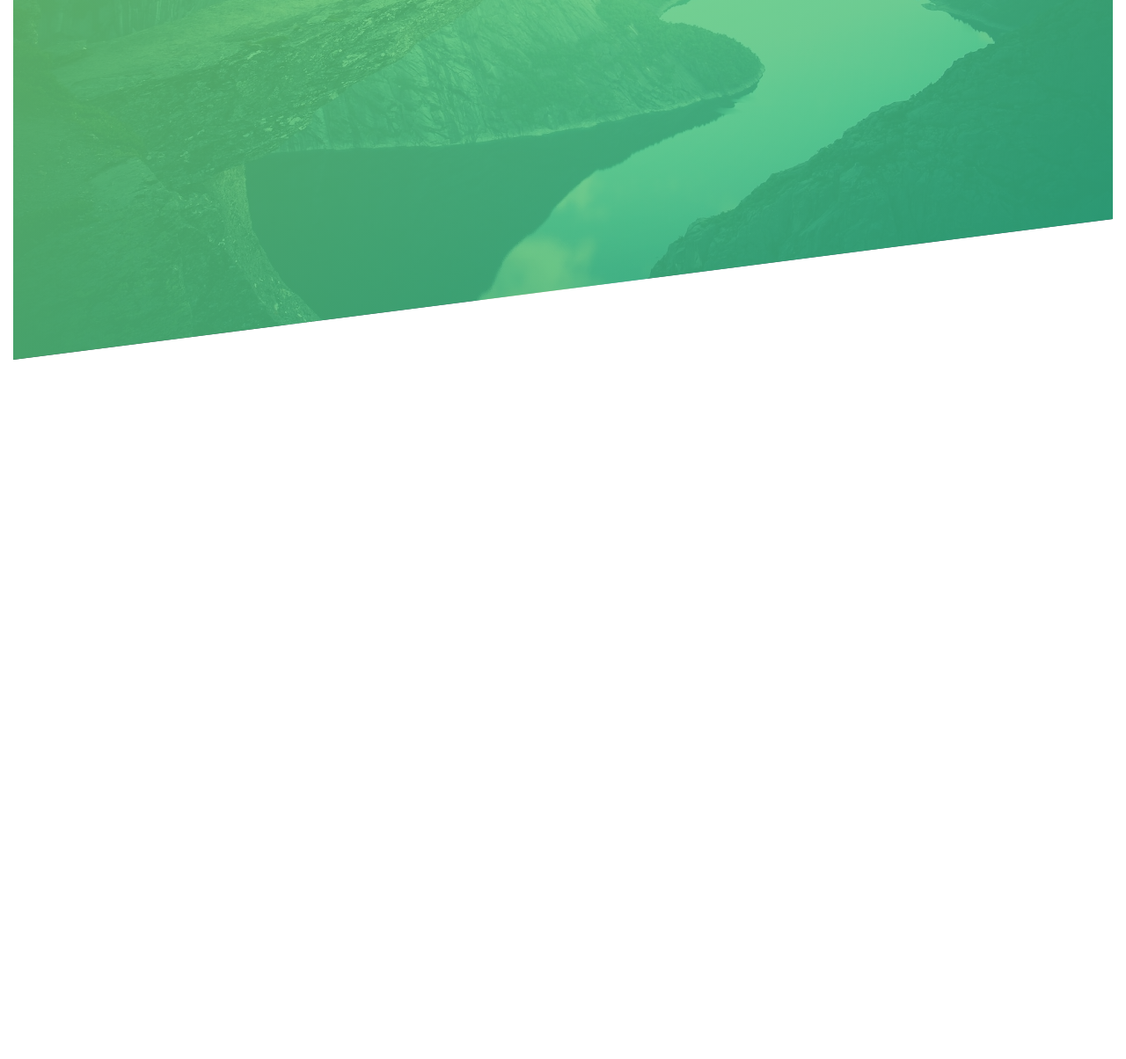
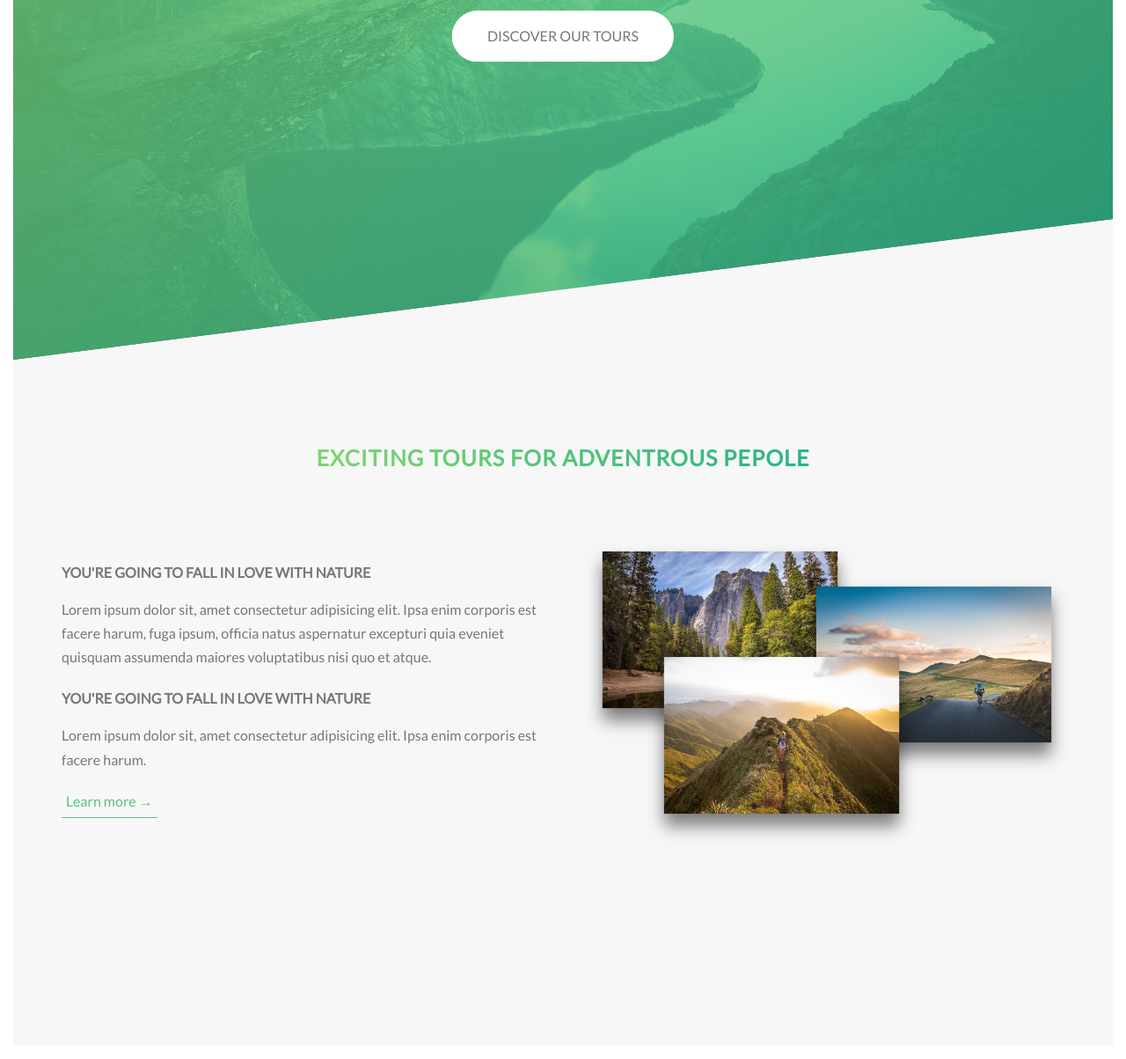
Before and after one commit to momenhassan96/Natours, a website: page index.html in a window 1280 px wide. Shown: the part 366-1570 px from the top of the page at 88% size. Before the commit the page ends 800 px from the top, so only its background shows below. Drawn offline with Linux system fonts and the light colour scheme.

Commit message:
NAT-4 : add about section

```diff
--- a/index.html
+++ b/index.html
@@ -22,5 +22,38 @@
             <a href="#" class="btn btn-white btn-animated">discover our tours</a>
         </div>
     </header>
+    <main>
+        <section class="about-section">
+            <div class="text-center margin-bottom">
+                <h2 class="header-about">
+                    Exciting tours for adventrous pepole
+                </h2>
+            </div>
+            <div class="row">
+                <div class="col-1-of-2">
+                    <div class="header-text">
+                        YOU'RE GOING TO FALL IN LOVE WITH NATURE
+                    </div>
+                    <div class="about-pragraph">
+                        Lorem ipsum dolor sit, amet consectetur adipisicing elit. Ipsa enim corporis est facere harum, fuga ipsum, officia natus aspernatur excepturi quia eveniet quisquam assumenda maiores voluptatibus nisi quo et atque.
+                    </div>
+                    <div class="header-text">
+                        YOU'RE GOING TO FALL IN LOVE WITH NATURE
+                    </div>
+                    <div class="about-pragraph">
+                        Lorem ipsum dolor sit, amet consectetur adipisicing elit. Ipsa enim corporis est facere harum.
+                    </div>
+                    <a href="#" class="btn-learn-more">Learn more &rarr;</a>
+                </div>
+                <div class="col-1-of-2">
+                    <div class="section-photo">
+                        <img src="images/nat-1-large.jpg" alt="nat-1" class="photos photo-nat-1"/>
+                        <img src="images/nat-2-large.jpg" alt="nat-2" class="photos photo-nat-2"/>
+                        <img src="images/nat-3-large.jpg" alt="nat-3" class="photos photo-nat-3"/>
+                    </div>
+                </div>
+            </div>
+        </section>
+    </main>
 </body>
 </html>
--- a/package.json
+++ b/package.json
@@ -4,7 +4,7 @@
   "description": "",
   "main": "index.js",
   "scripts": {
-    "natours": "node-sass sass/main.scss css/style.css -w"
+    "natours": "node-sass sass/main.scss css/style.css"
   },
   "repository": {
     "type": "git",
--- a/sass/abstract/_mixins.scss
+++ b/sass/abstract/_mixins.scss
@@ -0,0 +1,7 @@
+@mixin clearfix {
+    &::after{
+        content: "";
+        display:table;
+        clear: both;
+    }
+}
--- a/sass/abstract/_variables.scss
+++ b/sass/abstract/_variables.scss
@@ -1,6 +1,14 @@
+//COLOR
 $color-primary:#55c57a;
 $color-primary-light:#7ed56f;
 $color-primary-dark:#28b485;
 $color-white:#fff;
 $color-grey:#777;
 $color-black:#000;
+$color-light-grey:#f7f7f7;
+
+
+//Grid
+$gutter-vertical:8rem;
+$gutter-horizontal:6rem;
+$grid-width:114rem;
--- a/sass/base/_typography.scss
+++ b/sass/base/_typography.scss
@@ -5,3 +5,34 @@ body {
     line-height: 1.7;
     color: $color-grey;
 }
+
+.header-about{
+    display:inline-block;
+    font-weight: 700;
+    font-size: 2.5rem;
+    text-transform: uppercase;
+    letter-spacing: 0.1rem;
+    background-image: linear-gradient(to right,$color-primary-light,$color-primary-dark);
+    -webkit-background-clip:text;
+    color:transparent;
+    transition: all .2s;
+
+    &:hover{
+        transform: skewY(2deg) skewX(15deg) scale(1.1);
+        text-shadow: .5rem 1rem 2rem rgba($color-black,0.2);
+    }
+}
+
+.header-text{
+    font-size: 1.6rem;
+    font-weight: 600;
+    text-transform: uppercase;
+    margin-bottom: 1.5rem;
+}
+
+.about-pragraph{
+    font-size: 1.6rem;
+    &:not(:last-child){
+        margin-bottom: 2rem;
+    }
+}
--- a/sass/base/_utilites.scss
+++ b/sass/base/_utilites.scss
@@ -0,0 +1,6 @@
+.text-center{
+    text-align: center;
+}
+.margin-bottom{
+    margin-bottom: 8rem;
+}
--- /dev/null
+++ b/sass/component/_grid.scss
@@ -0,0 +1,41 @@
+.row{
+    width:$grid-width;
+    margin: 0 auto;
+    // width: ;
+    @include clearfix;
+    [class^="col-"]{
+        float: left;
+        &:not(:last-child){
+            margin-right: $gutter-horizontal;
+        }
+        padding: 15px 0;
+    }
+
+    &:not(:last-child){
+        margin-bottom: $gutter-vertical;
+    }
+
+    .col-1-of-2{
+        width: calc((100% - #{$gutter-horizontal})/2);
+    }
+
+    .col-1-of-3{
+        width:calc((100% - 2 * #{$gutter-horizontal})/3);
+    }
+
+    .col-1-of-4{
+        width:calc((100% - 3 * #{$gutter-horizontal})/4);
+    }
+
+    .col-2-of-3{
+        width:calc(2*((100% - 2 * #{$gutter-horizontal})/3) + #{$gutter-horizontal});
+    }
+
+    .col-2-of-4{
+        width:calc(2*((100% - 3 *#{$gutter-horizontal})/4) + #{$gutter-horizontal});
+    }
+
+    .col-3-of-4{
+        width:calc(3*((100% - 3*#{$gutter-horizontal})/4) + 2* #{$gutter-horizontal});
+    }
+}
--- /dev/null
+++ b/sass/layout/_compision.scss
@@ -0,0 +1,34 @@
+.section-photo{
+    position: relative;
+    .photos{
+        width:55%;
+        box-shadow: 0rem 1.5rem 2rem rgba($color-black,0.5);
+        position: absolute;
+        z-index:10;
+        transition:all .2s;
+        outline-offset: 2rem;
+    }
+    .photo-nat-1{
+        top:-2rem;
+        left:0;
+    }
+
+    .photo-nat-2{
+        top:2rem;
+        right:0;
+    }
+
+    .photo-nat-3{
+        top:10rem;
+        left:7rem;
+    }
+    .photos:hover{
+        transform: sclae(1.1);
+        z-index:11;
+        box-shadow: 0 2.5rem 2.5rem rgba($color-black,0.5);
+        outline: solid 10px $color-primary;
+    }
+    .photos:not(:hover){
+        transform: scale(.9);
+    }
+}
--- a/sass/layout/header.scss
+++ b/sass/layout/_header.scss
@@ -12,17 +12,17 @@
     clip-path: polygon(0 0 ,100% 0 ,100% 75vh , 0 100%);
     position: relative;
 
-    &.logo{
+    .logo{
         position: absolute;
         top:2.5rem;
         left: 2rem;
 
-        &.img-logo{
+        .img-logo{
             height:3rem;
         }
     }
 
-    &.heading-box{
+    .heading-box{
         color:$color-white;
         text-transform: uppercase;
         position: absolute;
@@ -32,7 +32,7 @@
         text-align: center;
         backface-visibility: hidden;
 
-        &.main-header{
+        .main-header{
             font-size: 6rem;
             font-weight: 400;
             display: block;
--- a/sass/main.scss
+++ b/sass/main.scss
@@ -1,9 +1,16 @@
 @import "abstract/variables";
 @import "abstract/functions";
 @import "abstract/mixins";
+
 @import "base/base";
 @import "base/animations";
 @import "base/typography";
 @import "base/utilites";
-@import "layout/header.scss";
+
 @import "component/button";
+@import "component/grid";
+
+@import "layout/header";
+@import "layout/compision";
+
+@import "pages/home";
--- /dev/null
+++ b/sass/pages/_home.scss
@@ -0,0 +1,30 @@
+.about-section{
+    background-color: $color-light-grey;
+    padding: 25rem 0;
+    margin-top: -20vh;
+}
+
+.btn-learn-more{
+    &:link,
+    &:visited{
+        color:$color-primary;
+        text-decoration: none;
+        border-bottom:1px solid $color-primary;
+        font-size: 1.6rem;
+        padding:0.9rem 0.5rem;
+        transition:all .2s;
+    }
+
+    &:hover{
+        transform: translateY(-2px);
+        background-color: $color-primary;
+        color:$color-white;
+        box-shadow: 0rem 1rem 2rem rgba($color-black,0.5);
+    }
+
+    &:active{
+        transform: translateY(0);
+        box-shadow: 0rem 0.5rem 1rem rgba($color-black,0.5);
+    }
+
+}
```
Also changed, not shown: css/style.css.
